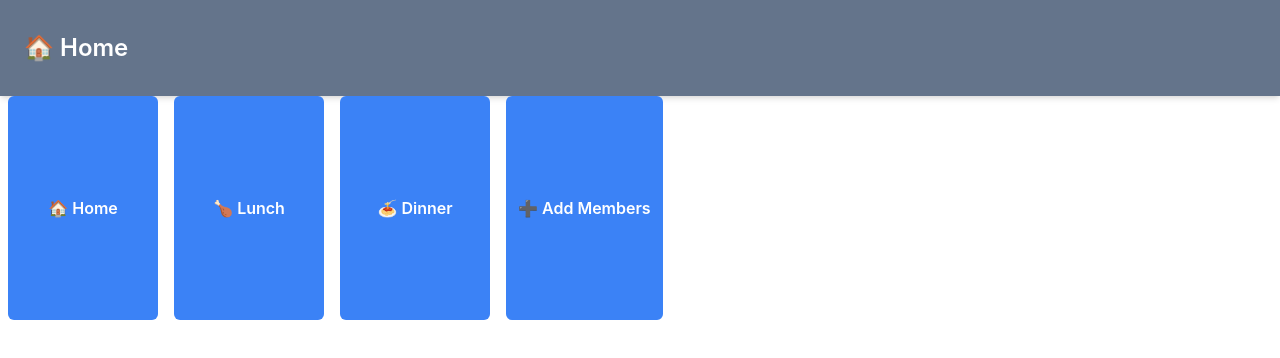
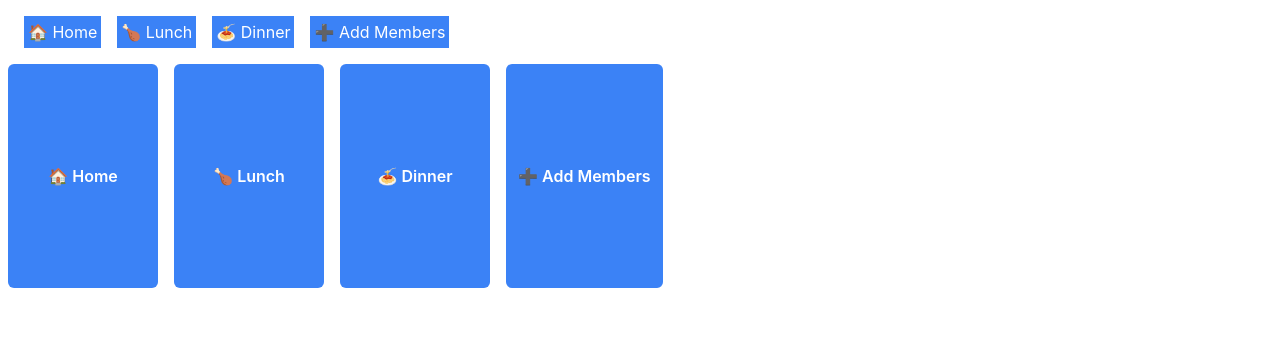
Before and after one commit to gregorytrevor10/rota-crew-order-app, a React (Create React App) app: page / in a window 1280 px wide. Shown: the top 358 px of the page. Built offline with nearby package versions, Linux system fonts and the light colour scheme.

Commit message:
Refactor BaseLayout and routing to improve structure; add HomePage and LunchPage components

```diff
--- a/src/layout/BaseLayout.tsx
+++ b/src/layout/BaseLayout.tsx
@@ -1,49 +1,26 @@
-import { useLocation } from "react-router-dom";
-import { ROUTER_PATHS, routes } from "../router/router";
-import { useEffect, useState } from "react";
-import "../styles/layout/BaseLayout.css";
+import { routes } from "../router/router";
 
 interface BaseLayoutProps {
   children: React.ReactNode;
 }
 
 const BaseLayout = ({ children }: BaseLayoutProps) => {
-  const location = useLocation();
-  const [shouldDisplayNav, setShouldDisplayNav] = useState<boolean>(true);
-
-  const getRouteTitle = (): string | null => {
-    const currentRoute = routes.find((route) => route.routeObject.path === location.pathname);
-    return currentRoute ? currentRoute.title : null;
-  };
-
-  useEffect(() => {
-    switch (location.pathname) {
-      case ROUTER_PATHS.HOME:
-        setShouldDisplayNav(false);
-        break;
-    }
-  }, [location]);
-
   return (
-    <div className="layout-container">
-      <header className="bg-slate-500 text-white shadow-md py-[2rem] px-[1.5rem] text-left">
-        <h1 className="text-2xl font-semibold">{getRouteTitle()}</h1>
-      </header>
-      <main className="content">{children}</main>
-      <footer>
-        {shouldDisplayNav ? (
-          <nav className="flex flex-row-reverse overflow-x-auto whitespace-nowrap no-scrollbar p-4">
+    <>
+      <header>
+        <nav className="flex overflow-x-auto whitespace-nowrap no-scrollbar p-4">
           {routes.map((route) => {
             return (
-                <a className="bg-blue-500 text-white mx-2 py-[1.25rem] text-center min-w-[175px] rounded-md font-semibold" href={route.routeObject.path}>
+              <a className="bg-blue-500 text-white mx-2 p-1" href={route.routeObject.path}>
                 {route.title}
               </a>
             );
           })}
         </nav>
-        ) : null}
-      </footer>
-    </div>
+      </header>
+      <div>{children}</div>
+      <footer>{/* Footer content */}</footer>
+    </>
   );
 };
 
--- a/src/pages/Home.tsx
+++ b/src/pages/HomePage.tsx
@@ -1,6 +1,6 @@
 import { routes } from "../router/router";
 
-export const Home = () => {
+export const HomePage = () => {
   return (
     <div>
       {routes.map((route) => {
@@ -14,4 +14,4 @@ export const Home = () => {
   );
 };
 
-export default Home;
+export default HomePage;
--- /dev/null
+++ b/src/pages/LunchPage.tsx
@@ -0,0 +1,28 @@
+import BaseLayout from "../layout/BaseLayout";
+
+const LunchPage = () => {
+  return (
+    <BaseLayout>
+      <div className="container mx-auto p-4">
+        <h1 className="text-2xl font-bold mb-4">Lunch Menu</h1>
+        <div className="grid grid-cols-1 md:grid-cols-2 lg:grid-cols-3 gap-4">
+          {/* Example lunch items */}
+          <div className="bg-white p-4 rounded shadow">
+            <h2 className="text-xl font-semibold">Grilled Chicken Salad</h2>
+            <p className="text-gray-700">A healthy mix of grilled chicken, fresh greens, and a light vinaigrette.</p>
+          </div>
+          <div className="bg-white p-4 rounded shadow">
+            <h2 className="text-xl font-semibold">Veggie Wrap</h2>
+            <p className="text-gray-700">A delicious wrap filled with fresh vegetables and hummus.</p>
+          </div>
+          <div className="bg-white p-4 rounded shadow">
+            <h2 className="text-xl font-semibold">Pasta Primavera</h2>
+            <p className="text-gray-700">Pasta with a mix of seasonal vegetables in a light tomato sauce.</p>
+          </div>
+        </div>
+      </div>
+    </BaseLayout>
+  );
+};
+
+export default LunchPage;
```
Also changed, not shown: src/router/router.tsx (+4 -3 lines). Lines whose indentation alone changed are shown as unchanged.
